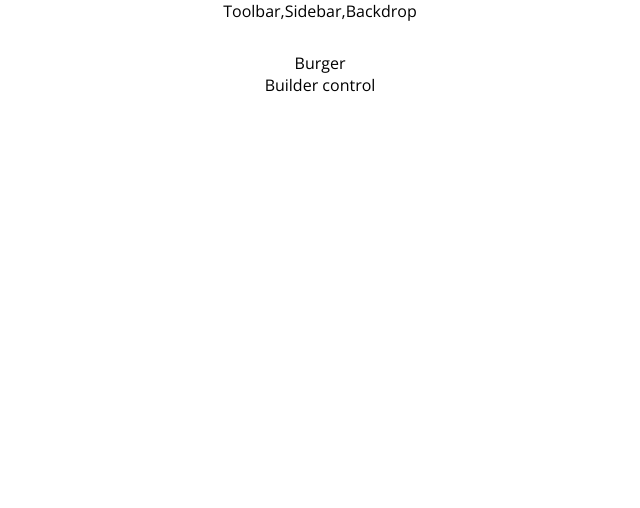
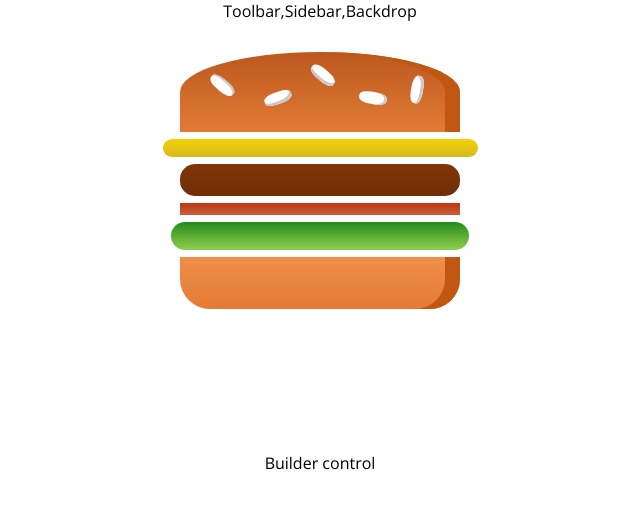
Before and after one commit to mangeshupadhyay23/burger_builder, a React (Create React App) app: page / in a window 1280 px wide. Shown: the top 508 px of the page, without its empty margins (320-960 px from the left). Built offline with nearby package versions, Linux system fonts and the light colour scheme.

Commit message:
Dynamically passing the ingredients of burger

```diff
--- a/package.json
+++ b/package.json
@@ -6,6 +6,7 @@
     "@testing-library/jest-dom": "^4.2.4",
     "@testing-library/react": "^9.5.0",
     "@testing-library/user-event": "^7.2.1",
+    "prop-types": "^15.7.2",
     "react": "^16.13.0",
     "react-dom": "^16.13.0",
     "react-scripts": "3.4.0"
--- a/src/components/burger/Burger.js
+++ b/src/components/burger/Burger.js
@@ -0,0 +1,25 @@
+import React from 'react';
+import BurgerIngredient from './burger ingrident/BurgerIngredient';
+import './burger.css';
+
+
+const burger=(props)=>{
+    const transformedIngredients= Object.keys(props.ingredients);  //this is a fucntion defined in javascript not in react
+
+
+
+    return(                                                             //it convert an object into an array with all its items as an item of new array the values of each item will not be included in it
+
+        <div className='Burger'>
+            {console.log(transformedIngredients)}
+            <BurgerIngredient type='bread-top' />
+            <BurgerIngredient type='cheese' />
+            <BurgerIngredient type='meat' />
+            <BurgerIngredient type='bacon' />
+            <BurgerIngredient type='salad'/>
+            <BurgerIngredient type='bread-bottom' />
+        </div>
+    );
+};
+
+export default burger;
--- a/src/components/burger/burger ingrident/BurgerIngredient.js
+++ b/src/components/burger/burger ingrident/BurgerIngredient.js
@@ -0,0 +1,46 @@
+import React from 'react';
+import PropTypes from 'prop-types';
+import './BurgerIngredient.css';
+
+class BurgerIngredient extends React.Component{
+    render(){
+    let ingredient=null; //intially burger is empty
+
+            switch(this.props.type){ //a prop named type will be passed down from father component
+                case('bread-bottom'):
+                    ingredient=(<div className='BreadBottom'></div>);
+                    break;
+                case('bread-top'):
+                    ingredient=(
+                        <div className='BreadTop'>
+                            <div className='Seeds1'></div>
+                            <div className='Seeds2'></div>
+                        </div>
+                    );
+                    break;
+                case('meat'):
+                    ingredient=(<div className='Meat'></div>);
+                    break;
+                case('cheese'):
+                    ingredient=(<div className='Cheese'></div>);
+                    break;
+                case('salad'):
+                    ingredient=(<div className='Salad'></div>);
+                    break;
+                case('bacon'):
+                    ingredient=(<div className='Bacon'></div>)
+                    break;
+                default:
+                    ingredient=null;
+            }
+
+            return (ingredient
+        );
+   }
+}
+
+BurgerIngredient.propTypes={
+    type:PropTypes.string.isRequired
+};
+
+export default BurgerIngredient;
--- /dev/null
+++ b/src/components/burger/burger.css
@@ -0,0 +1,30 @@
+.Burger{
+    width: 100%;
+    height: 250px;
+    margin: auto;
+    overflow: visible;
+    text-align: center;
+    font-weight: bold;
+    font-size: 1.2rem;
+}
+
+@media (min-width:1000px) and (min-height:700px){
+    .Burger{
+        height: 600px;
+        width: 700px;
+    }
+}
+
+@media (min-width:500px) and (min-height:401px){
+    .Burger{
+        height: 400px;
+        width: 450x;
+    }
+}
+
+@media (min-width:500px) and (min-height:400px){
+    .Burger{
+        height: 300;
+        width: 350px;
+    }
+}
--- a/src/container/burgerBuilder/burgerBuilder.js
+++ b/src/container/burgerBuilder/burgerBuilder.js
@@ -1,12 +1,22 @@
 import React from 'react';
-import './burger builder.css'
+import './burger builder.css';
+import Burger from '../../components/burger/Burger';
 
 class BurgerBuilder extends React.Component{
+
+    state={
+        ingredients:{        //ingredients is an object not an array so javascript cannot read individual items and values in it
+            salad:1,         //so we will use a pre defined function in javascript in burger.js file
+            bacon:1,
+            cheese:2,
+            meat:2
+        }
+    }
 
     render(){
         return(
                 <div className='content'>
-                    <div>Burger</div>
+                    <Burger ingredients={this.state.ingredients}/>
                     <div>Builder control</div>
                 </div>
         );
```
